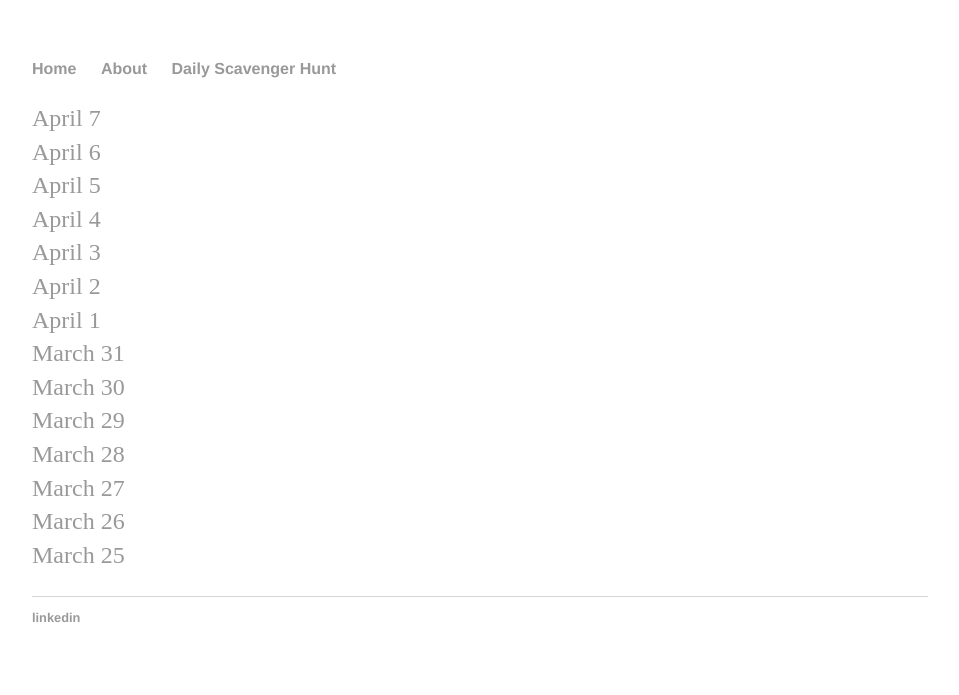
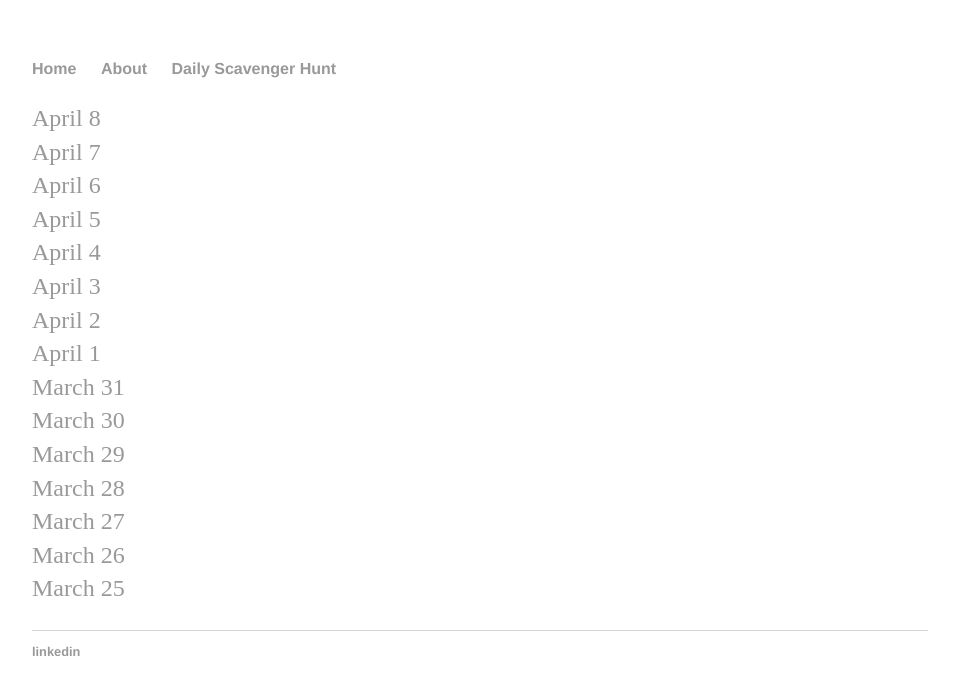
Before and after one commit to marisabrandt/marisabrandt.github.io, a Jekyll site: the page built from daily/index.html, in a window 1280 px wide. Shown: the top 695 px of the page, without its empty margins (160-1119 px from the left). Built offline with Jekyll 4.4.1, drawn with Linux system fonts in a browser that asks for light colours.

Commit message:
Update index.html

```diff
--- a/daily/index.html
+++ b/daily/index.html
@@ -4,6 +4,8 @@ title: Daily Walk Scavenger Hunt
 ---
 <div class="blurb">
 	<p>
+	<a href="https://forms.gle/o5fmqeU3hrPHFsxD9">April 8</a>
+		<br>
 	<a href="https://forms.gle/gpmzVDQCEY3YXzrC6">April 7</a>
 		<br>
 	<a href="https://forms.gle/RePG1tnkJkyBB6mK6">April 6</a>
```
